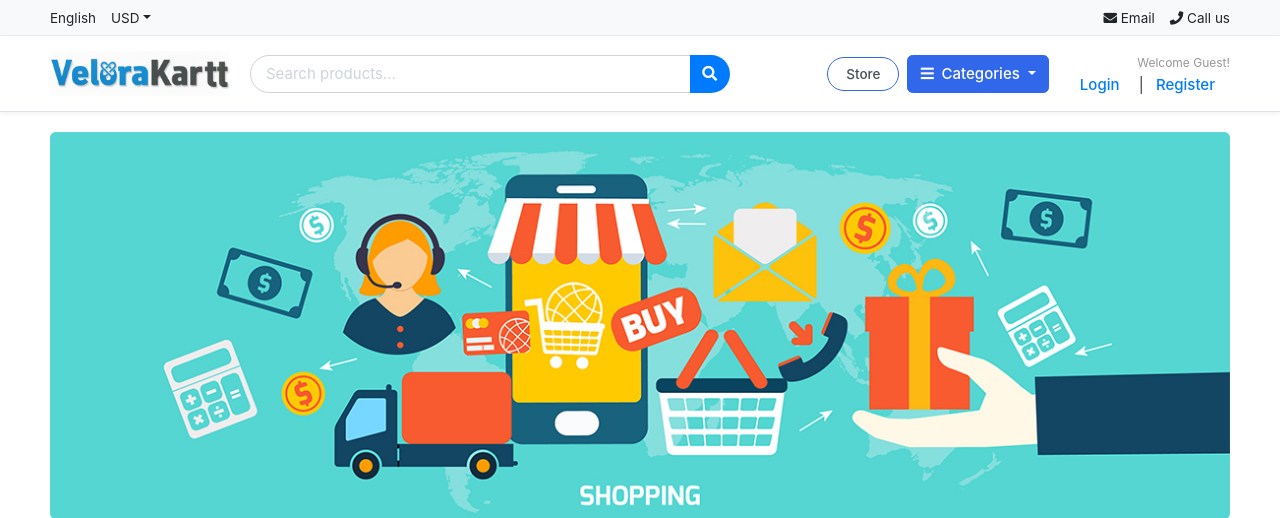
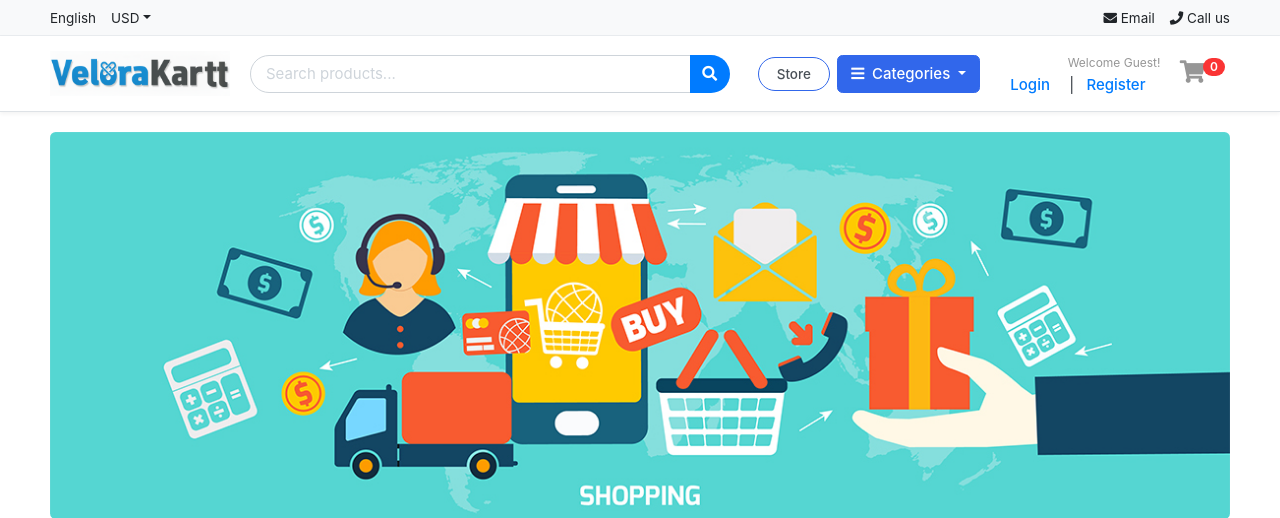
Before and after one commit to Ajay998/ecommerce-kart, a Django app: page / in a window 1280 px wide. Shown: the top 518 px of the page. Run offline with Django 5.2, Linux system fonts and the light colour scheme; data that the repository does not hold is empty; some libraries are stand-ins or nearby versions; some web fonts are replaced.

Commit message:
Add cart item counter context processor and update navbar to display cart count

```diff
--- /dev/null
+++ b/VeloraKart/cart/context_processors.py
@@ -0,0 +1,20 @@
+from .models import Cart, CartItem
+from .views import _cart_id
+
+
+def counter(request):
+    cart_count = 0
+    if 'admin' in request.path:
+        return {}
+    else:
+        try:
+            cart = Cart.objects.filter(cart_id=_cart_id(request))
+            if request.user.is_authenticated:
+                cart_items = CartItem.objects.all().filter(user=request.user)
+            else:
+                cart_items = CartItem.objects.all().filter(cart=cart[:1])
+            for cart_item in cart_items:
+                cart_count += cart_item.quantity
+        except Cart.DoesNotExist:
+            cart_count = 0
+    return dict(cart_count=cart_count)
--- a/VeloraKart/templates/includes/navbar.html
+++ b/VeloraKart/templates/includes/navbar.html
@@ -168,6 +168,14 @@
                                     <a href="">Register</a>
                                 </div>
                             {% endif %}
+                            <a href="{% url 'cart' %}" class="widget-header pl-2 ml-2">
+                                <div class="icontext">
+                                    <div class="icon">
+                                        <i class="fa fa-shopping-cart" style="font-size: 1.5rem;"></i>
+                                    </div>
+                                    <span class="badge notify">{{ cart_count|default:"0" }}</span>
+                                </div>
+                            </a>
                         </div>
                     </div>
                 </div>
--- a/VeloraKart/velorakart/settings.py
+++ b/VeloraKart/velorakart/settings.py
@@ -67,6 +67,7 @@ TEMPLATES = [
                 'django.contrib.auth.context_processors.auth',
                 'django.contrib.messages.context_processors.messages',
                 'category.context_processor.menu_links',
+                'cart.context_processors.counter',
             ],
         },
     },
```
Also changed, not shown: 3 other files.
